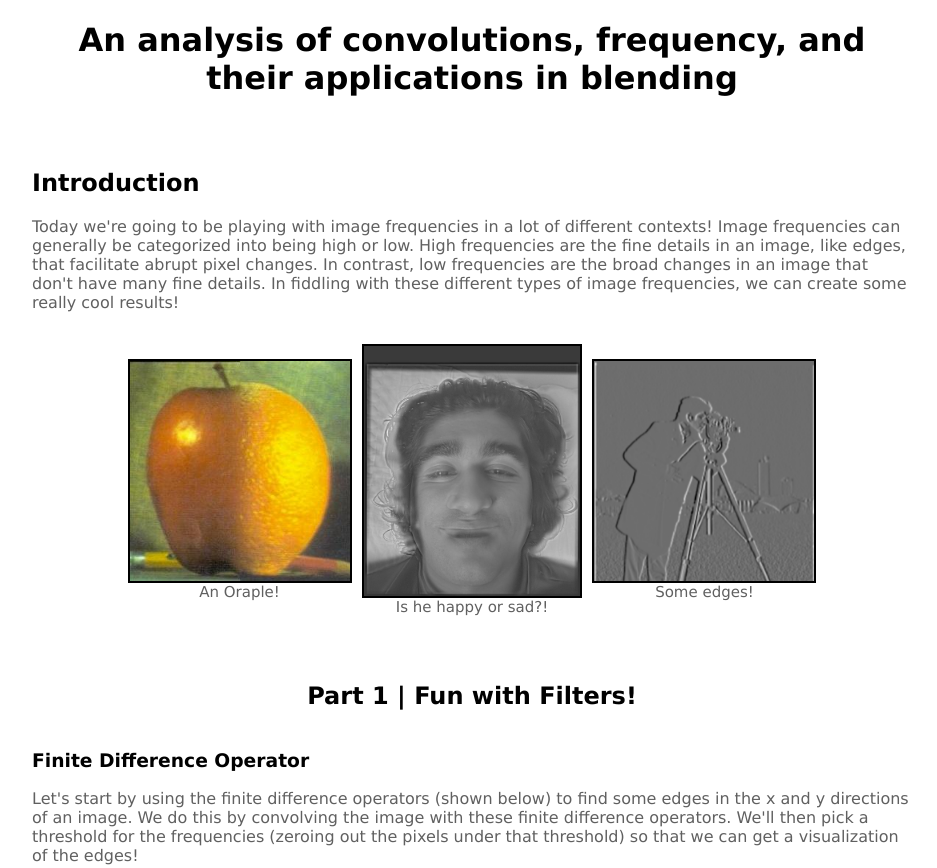
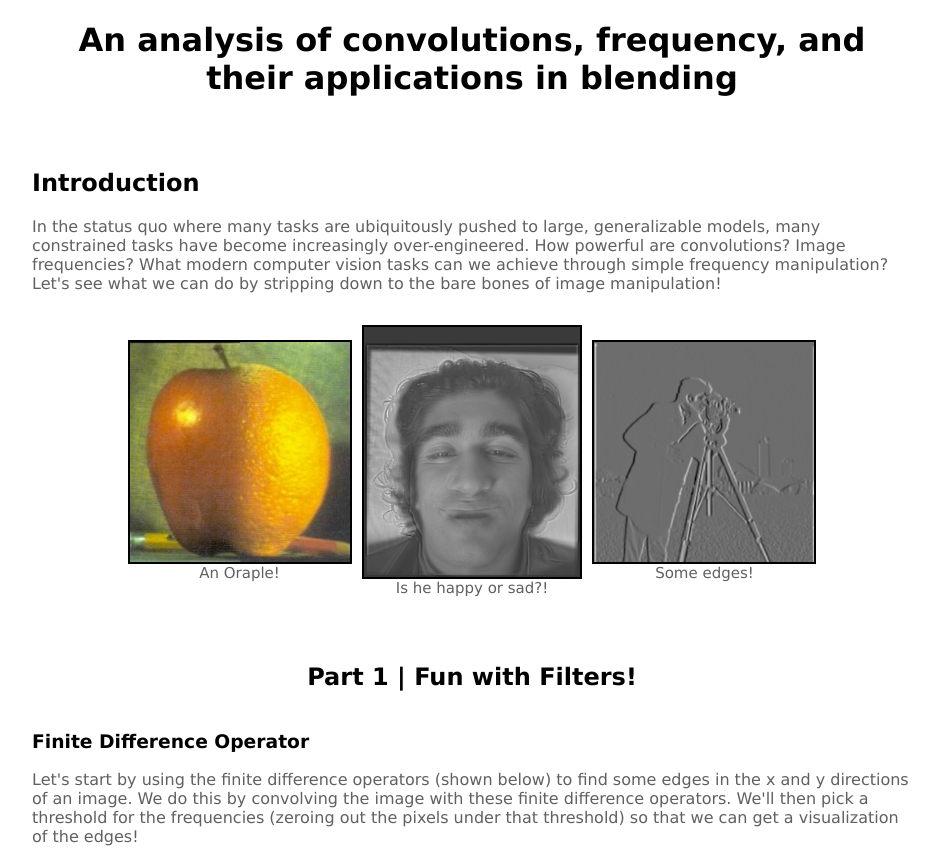
Before and after one commit to KiranSur/frequencyfun, a plain HTML site: page index.html in a window 1280 px wide. Shown: the top 868 px of the page, without its empty margins (168-1105 px from the left). Drawn offline with Linux system fonts and the light colour scheme.

Commit message:
blurb fix

```diff
--- a/index.html
+++ b/index.html
@@ -98,7 +98,9 @@
     <h2>Introduction</h2>
 
     <p>
-        Today we're going to be playing with image frequencies in a lot of different contexts! Image frequencies can generally be categorized into being high or low. High frequencies are the fine details in an image, like edges, that facilitate abrupt pixel changes. In contrast, low frequencies are the broad changes in an image that don't have many fine details. In fiddling with these different types of image frequencies, we can create some really cool results!
+        In the status quo where many tasks are ubiquitously pushed to large, generalizable models, many constrained tasks
+        have become increasingly over-engineered. How powerful are convolutions? Image frequencies? What modern computer vision tasks can we
+        achieve through simple frequency manipulation? Let's see what we can do by stripping down to the bare bones of image manipulation!
     </p>
 
     <div class="container">
```
